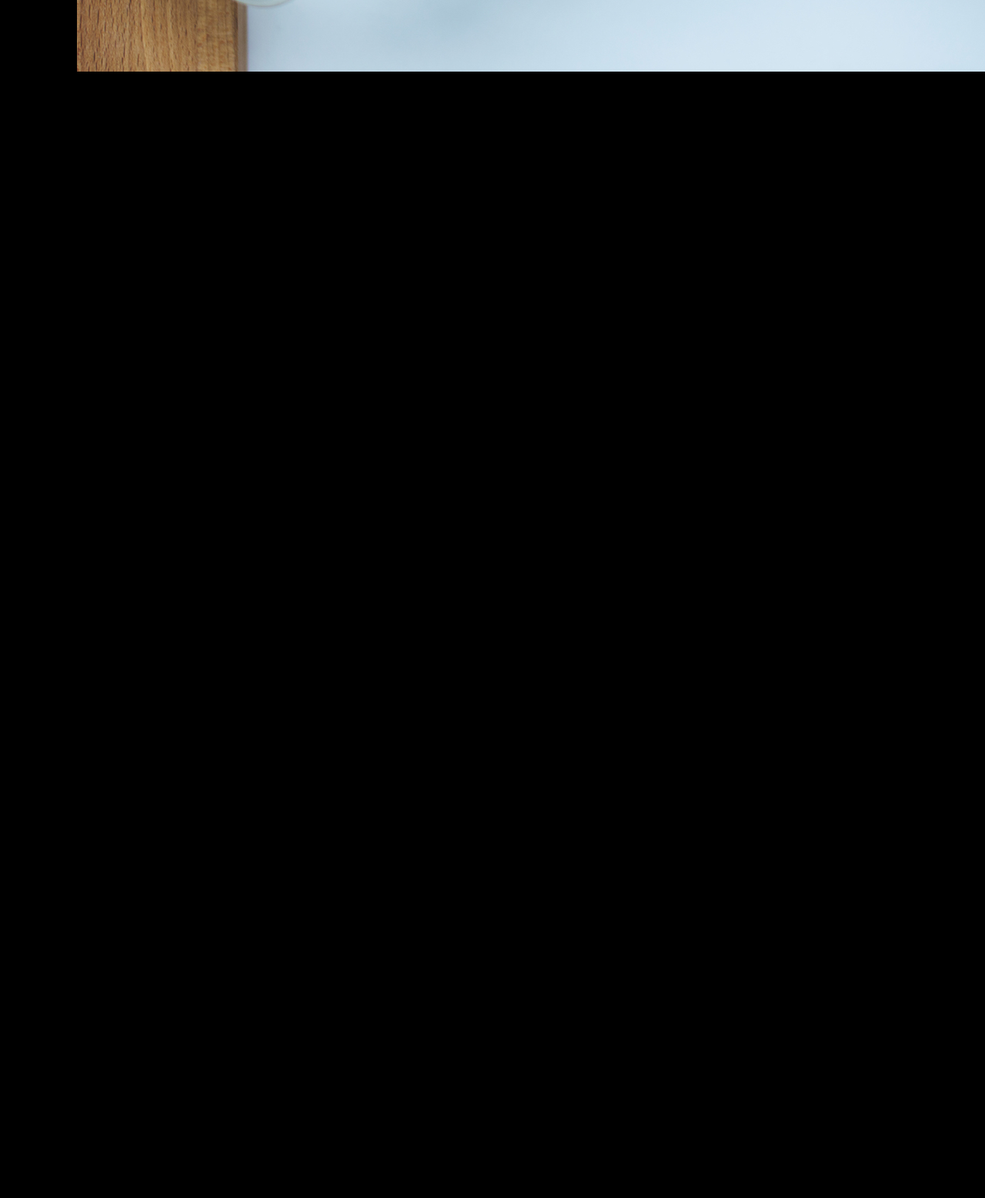
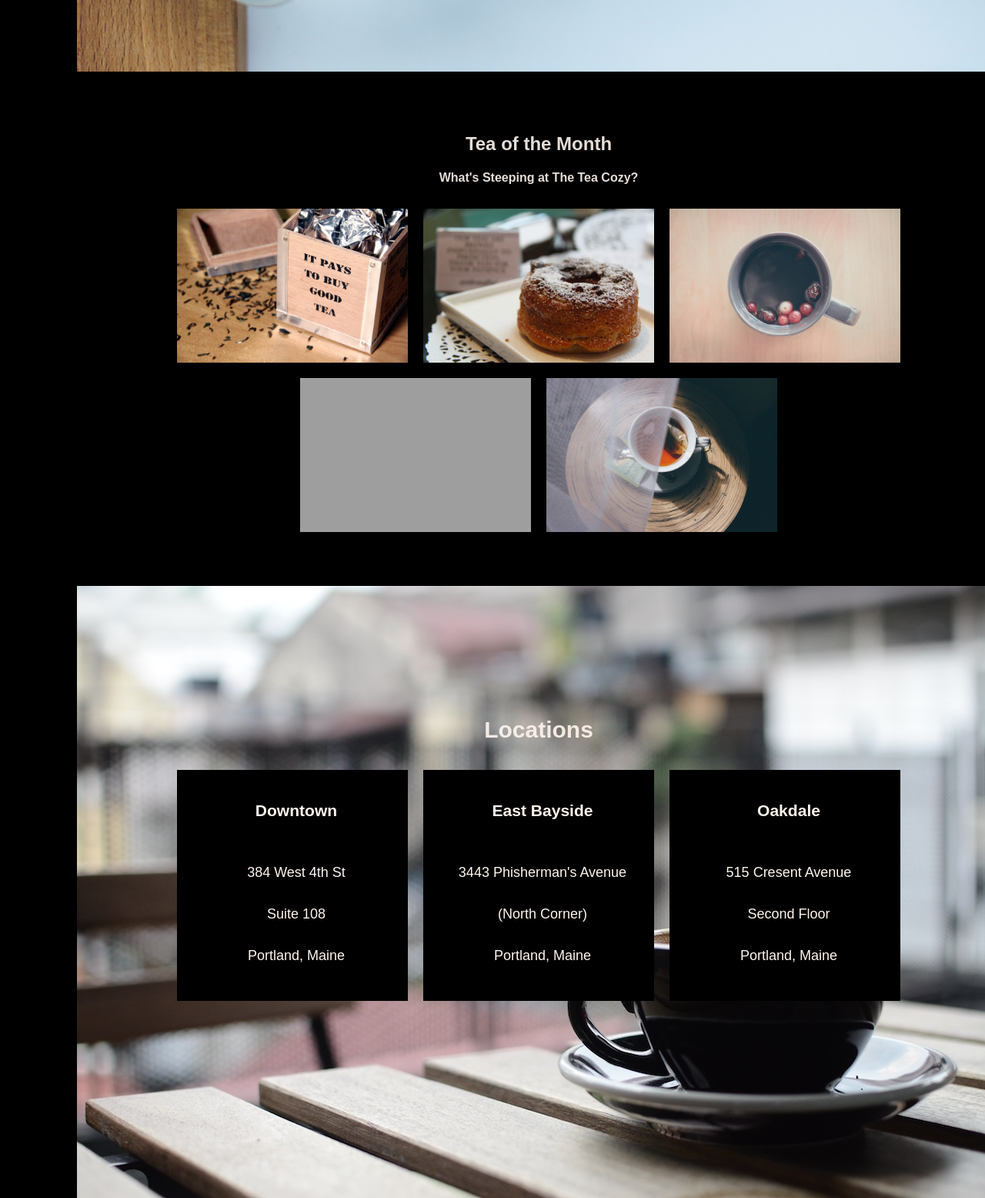
Before and after one commit to skrumf/teaCozy, a plain HTML site: page index.html in a window 1280 px wide. Shown: the part 792-2348 px from the top of the page at 77% size. Before the commit the page ends 885 px from the top, so only its background shows below. Drawn offline with Linux system fonts and the light colour scheme; grey boxes are pictures that could not be loaded.

Commit message:
2/1/23 - 11:24pm
Completed the layout of the page

```diff
--- a/index.html
+++ b/index.html
@@ -22,7 +22,7 @@
 
     <section class="hero">
         <!-- Hero section with big image of muesli -->
-        <img src="images/mission-background.jpeg" alt="hero" >
+        <img src="images/mission-background.jpeg" alt="hero">
 
         <div class="hero-banner">
             <h2>Our Mission</h2>
@@ -30,9 +30,61 @@
         </div>
     </section>
 
-    <section>
+    <section class="tom-section">
         <!-- Tea of the month section  -->
+        <h2>Tea of the Month</h2>
+        <h4>What's Steeping at The Tea Cozy?</h4>
+
+        <div class="image-tiles">
+            <img src="images/spiced-rum.jpeg" alt="spiced rum">
+            <img src="images/donut.jpeg" alt="donut">
+            <img src="images/berryblitz.jpeg" alt="berry blitz">
+            <img src="images/bedford-bizarre.jpeg" alt="bedford bizarrre">
+            <img src="images/myrtle-ave.jpeg" alt="myrtle ave">
+        </div>
     </section>
+
+    <section class="location">
+
+        <img src="images/locations-background.jpeg" alt="locations-background">
+        <h2 class="location-header">Locations</h2>
+        <div class="location-banner-group">
+            <div class="location-banner-one">
+                <ul>
+                    <li><h3>Downtown</h3></li>
+                    <li>384 West 4th St</li>
+                    <li>Suite 108</li>
+                    <li>Portland, Maine</li>
+                </ul>
+            </div>
+            <div class="location-banner-two">
+                <ul>
+                    <li><h3>East Bayside</h3></li>
+                    <li>3443 Phisherman's Avenue</li>
+                    <li>(North Corner)</li>
+                    <li>Portland, Maine</li>
+                </ul>
+            </div>
+            <div class="location-banner-three">
+                <ul>
+                    <li><h3>Oakdale</h3></li>
+                    <li>515 Cresent Avenue</li>
+                    <li>Second Floor</li>
+                    <li>Portland, Maine</li>
+                </ul>
+            </div>
+        </div>
+    </section>
+
+    <section class="contact">
+        <h3>The Tea Cozy</h3>
+        <h5>contact@theteacozy.com</h5>
+        <h5>917-555-8904</h5>
+    </section>
+
+    <footer>
+        <h4>copyright The Tea Cozy 2017</h4>
+    </footer>
 </body>
 
 </html>
--- a/style.css
+++ b/style.css
@@ -61,3 +61,82 @@ h4 {
     text-align: center;
     opacity: 0.9;
 }
+
+.image-tiles {
+    display: flex;
+    width: 1000px;
+    align-items: center;
+    flex-wrap: wrap;
+    flex-direction: row;
+    justify-content: center;
+    margin: auto;
+
+}
+
+.image-tiles img {
+    width: 300px;
+    height: 200px;
+    padding: 10px;
+
+}
+
+.tom-section{
+    padding: 60px 0px;
+}
+
+.location-header {
+    position: relative;
+    bottom: 650px;
+    font-size: 30px;
+}
+
+.location img{
+    display: flex;
+    align-items: center;
+    justify-content: space-around;
+    margin: auto;
+}
+
+.location-banner-group {
+    display: flex;
+    align-items: center;
+    justify-content: center;
+    flex-direction: row;
+    }
+
+.location-banner-one, .location-banner-two, .location-banner-three {
+   background-color: black;
+   color: seashell;
+   position: relative;
+   margin: 10px;
+   width: 300px;
+   height: 300px;
+    bottom: 650px;
+
+}
+
+.location-banner-one li, .location-banner-two li, .location-banner-three li{
+    list-style: none;
+    margin-right: 30px;
+    font-size: 18px;
+    text-align: center;
+    font-family: Arial, Helvetica, sans-serif;
+    line-height: 3;
+
+}
+
+.contact {
+    text-align: center;
+    position: relative;
+    color: seashell;
+    font-family: Arial, Helvetica, sans-serif;
+    font-size: 30px;
+    bottom: 200px;
+
+}
+
+footer{
+    font-family: Arial, Helvetica, sans-serif;
+    padding-bottom: 20px;
+    float: left;
+}
```
